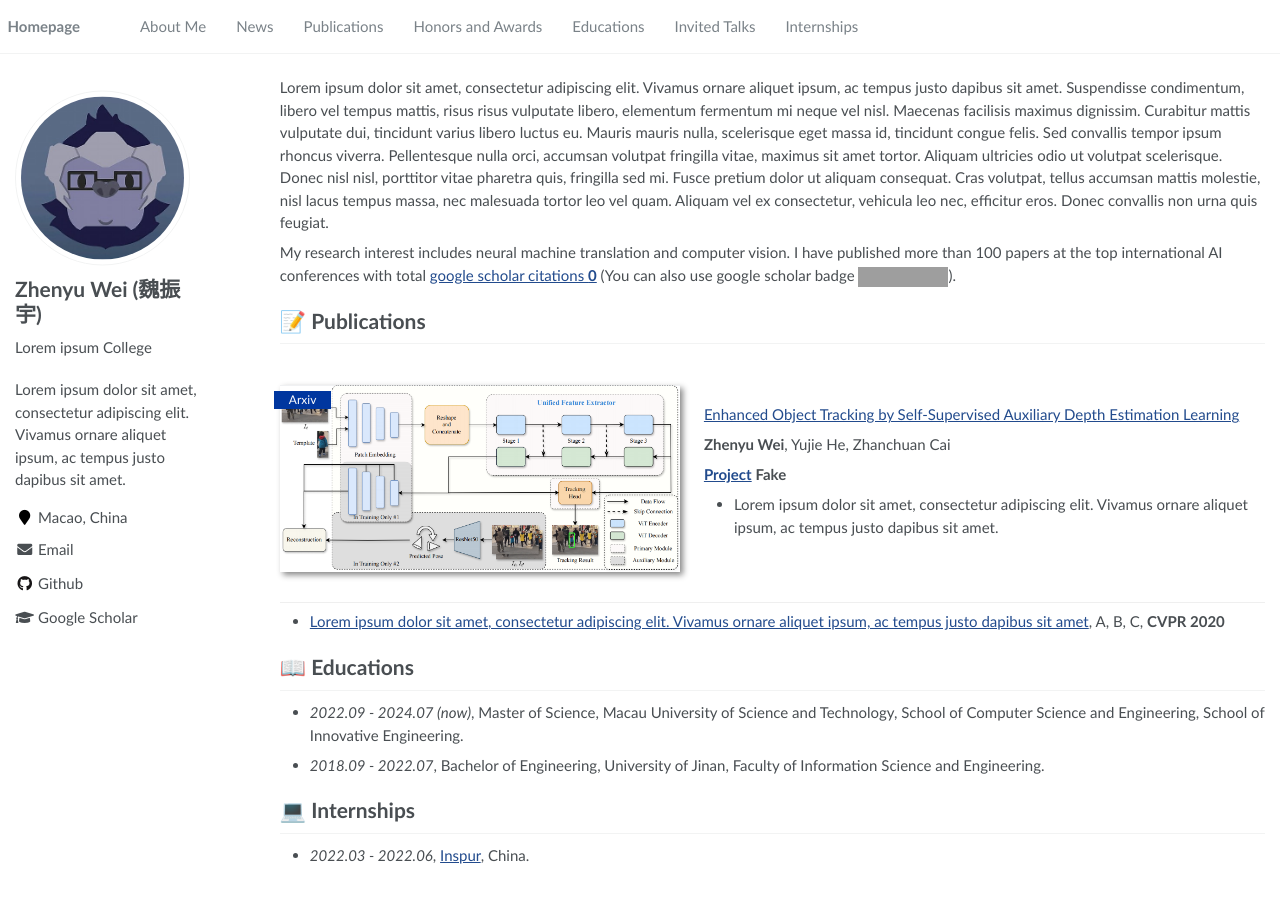
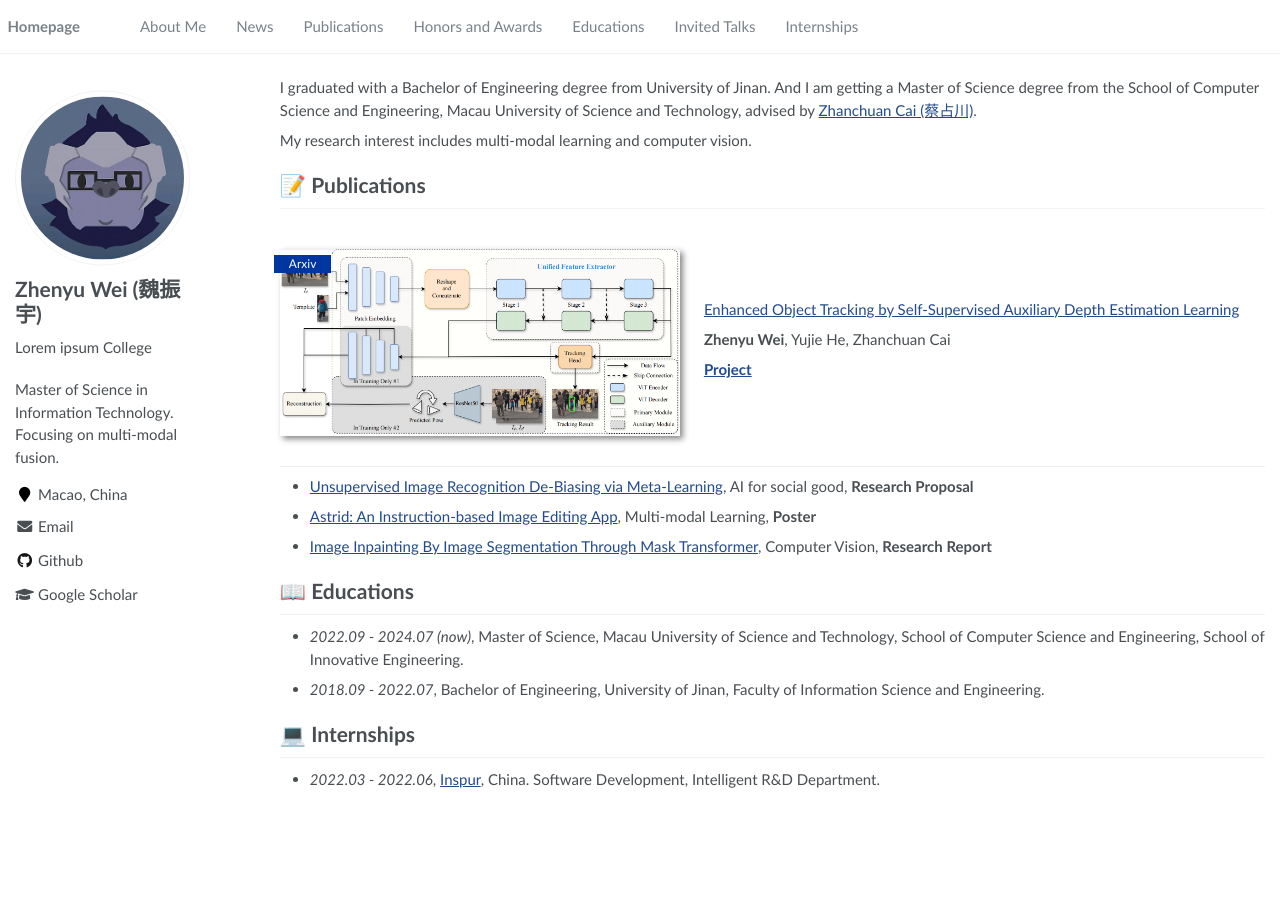
Before and after one commit to Arkitect-z/Arkitect-z.github.io, a Jekyll site: the page built from _pages/about.md, in a window 1280 px wide. Built offline with Jekyll 4.4.1, drawn with Linux system fonts in a browser that asks for light colours; grey boxes are pictures that could not be loaded.

Commit message:
first initial

```diff
--- a/_config.yml
+++ b/_config.yml
@@ -7,7 +7,7 @@
 
 # Site Settings
 title                    : "Zhenyu Wei (魏振宇)"
-description              : "Lorem ipsum dolor sit amet, consectetur adipiscing elit. Vivamus ornare aliquet ipsum, ac tempus justo dapibus sit amet. "
+description              : "Master of Science in Information Technology. Focusing on multi-modal fusion."
 repository               : "Arkitect-z/Arkitect-z.github.io"
 google_scholar_stats_use_cdn : true
 
--- a/_pages/about.md
+++ b/_pages/about.md
@@ -17,9 +17,11 @@ redirect_from:
 
 <span class='anchor' id='about-me'></span>
 
-Lorem ipsum dolor sit amet, consectetur adipiscing elit. Vivamus ornare aliquet ipsum, ac tempus justo dapibus sit amet. Suspendisse condimentum, libero vel tempus mattis, risus risus vulputate libero, elementum fermentum mi neque vel nisl. Maecenas facilisis maximus dignissim. Curabitur mattis vulputate dui, tincidunt varius libero luctus eu. Mauris mauris nulla, scelerisque eget massa id, tincidunt congue felis. Sed convallis tempor ipsum rhoncus viverra. Pellentesque nulla orci, accumsan volutpat fringilla vitae, maximus sit amet tortor. Aliquam ultricies odio ut volutpat scelerisque. Donec nisl nisl, porttitor vitae pharetra quis, fringilla sed mi. Fusce pretium dolor ut aliquam consequat. Cras volutpat, tellus accumsan mattis molestie, nisl lacus tempus massa, nec malesuada tortor leo vel quam. Aliquam vel ex consectetur, vehicula leo nec, efficitur eros. Donec convallis non urna quis feugiat.
+I graduated with a Bachelor of Engineering degree from University of Jinan. And I am getting a Master of Science degree from the School of Computer Science and Engineering, Macau University of Science and Technology, advised by [Zhanchuan Cai (蔡占川)](https://www.must.edu.mo/en/scse/staff/cai-zhan-chuan).
 
-My research interest includes neural machine translation and computer vision. I have published more than 100 papers at the top international AI conferences with total <a href='https://scholar.google.com/citations?user=DhtAFkwAAAAJ'>google scholar citations <strong><span id='total_cit'>0</span></strong></a> (You can also use google scholar badge <a href='https://scholar.google.com/citations?user=DhtAFkwAAAAJ'><img src="https://img.shields.io/endpoint?url={{ url | url_encode }}&logo=Google%20Scholar&labelColor=f6f6f6&color=9cf&style=flat&label=citations"></a>).
+My research interest includes multi-modal learning and computer vision.
+
+<!-- I have published more than 100 papers at the top international AI conferences with total <a href='https://scholar.google.com/citations?user=DhtAFkwAAAAJ'>google scholar citations <strong><span id='total_cit'>0</span></strong></a> (You can also use google scholar badge <a href='https://scholar.google.com/citations?user=DhtAFkwAAAAJ'><img src="https://img.shields.io/endpoint?url={{ url | url_encode }}&logo=Google%20Scholar&labelColor=f6f6f6&color=9cf&style=flat&label=citations"></a>). -->
 
 
 <!-- # 🔥 News
@@ -35,12 +37,15 @@ My research interest includes neural machine translation and computer vision. I
 
 **Zhenyu Wei**, Yujie He, Zhanchuan Cai
 
-[**Project**](https://scholar.google.com/) <strong><span class='show_paper_citations' data='DhtAFkwAAAAJ:ALROH1vI_8AC'>Fake</span></strong>
-- Lorem ipsum dolor sit amet, consectetur adipiscing elit. Vivamus ornare aliquet ipsum, ac tempus justo dapibus sit amet.
+[**Project**](https://scholar.google.com/) <strong><span class='show_paper_citations' data='DhtAFkwAAAAJ:ALROH1vI_8AC'></span></strong>
 </div>
 </div>
 
-- [Lorem ipsum dolor sit amet, consectetur adipiscing elit. Vivamus ornare aliquet ipsum, ac tempus justo dapibus sit amet](https://github.com), A, B, C, **CVPR 2020**
+- [Unsupervised Image Recognition De-Biasing via Meta-Learning](../assets/files/AI_for_social_good_research_proposal.pdf), AI for social good, **Research Proposal**
+
+- [Astrid: An Instruction-based Image Editing App](../assets/files/astrid_poster.pdf), Multi-modal Learning, **Poster**
+
+- [Image Inpainting By Image Segmentation Through Mask Transformer](../assets/files/DIP_Report.pdf), Computer Vision, **Research Report**
 
 <!-- # 🎖 Honors and Awards
 - *2021.10* Lorem ipsum dolor sit amet, consectetur adipiscing elit. Vivamus ornare aliquet ipsum, ac tempus justo dapibus sit amet.
@@ -55,4 +60,4 @@ My research interest includes neural machine translation and computer vision. I
 - *2021.03*, Lorem ipsum dolor sit amet, consectetur adipiscing elit. Vivamus ornare aliquet ipsum, ac tempus justo dapibus sit amet.  \| [\[video\]](https://github.com/) -->
 
 # 💻 Internships
-- *2022.03 - 2022.06*, [Inspur](https://www.inspur.com/), China.
+- *2022.03 - 2022.06*, [Inspur](https://www.inspur.com/), China. Software Development, Intelligent R&D Department.
```
Also changed, not shown: 1 other file.
